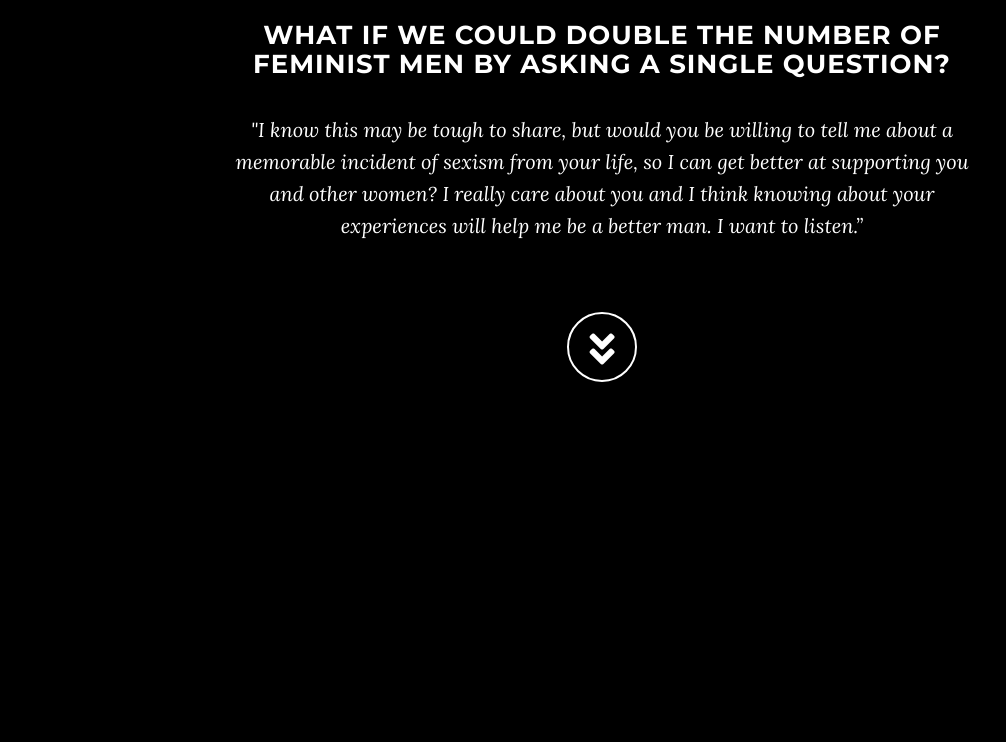
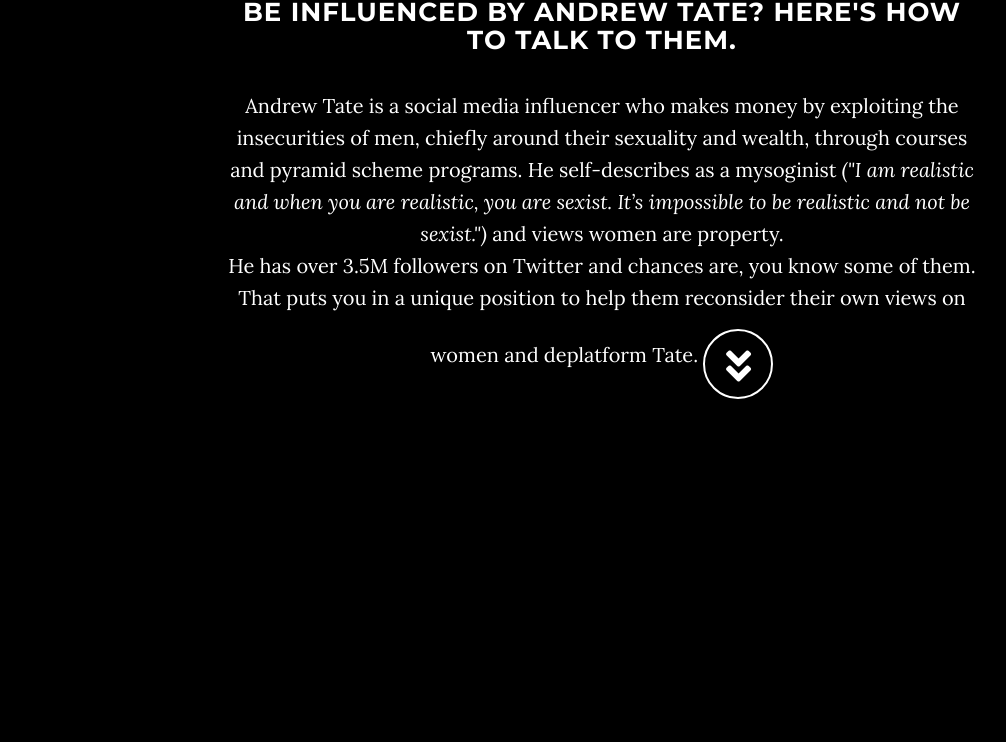
Before and after one commit to mattwallaert/howtotalkaboutandrewtate, a plain HTML site: page index.html in a window 1280 px wide. Shown: the part 271-1013 px from the top of the page, without its empty margins (38-1044 px from the left). Drawn offline with nearby package versions, Linux system fonts and the light colour scheme.

Commit message:
Update index.html

```diff
--- a/index.html
+++ b/index.html
@@ -63,9 +63,9 @@
                     <div class="row">
                         <div class="col-md-8 col-md-offset-2">
                             <h1 class="brand-heading ftc">#iaskedher</h1>
-                            <p><h2 class="intro-text">What if we could double the number of feminist men by asking a single question?</h2></p>
-                                <p><i>"I know this may be tough to share, but would you be willing to tell me about a memorable incident of sexism from your life, so I can get better at supporting you and other women?  I really care about you and I think knowing about your experiences will help me be a better man.  I want to listen.”</i></p><br>
-                            <a href="#men" class="btn btn-circle page-scroll">
+                            <p><h2 class="intro-text">Concerned that someone you know might be influenced by Andrew Tate? Here's how to talk to them.</h2></p>
+                                <p>Andrew Tate is a social media influencer who makes money by exploiting the insecurities of men, chiefly around their sexuality and wealth, through courses and pyramid scheme programs. He self-describes as a mysoginist <i>("I am realistic and when you are realistic, you are sexist. It’s impossible to be realistic and not be sexist.")</i> and views women are property.</br>He has over 3.5M followers on Twitter and chances are, you know some of them. That puts you in a unique position to help them reconsider their own views on women and deplatform Tate.
+                                    <a href="#mutuals" class="btn btn-circle page-scroll">
                                 <i class="fa fa-angle-double-down animated"></i>
                             </a>
                         </div>
```
